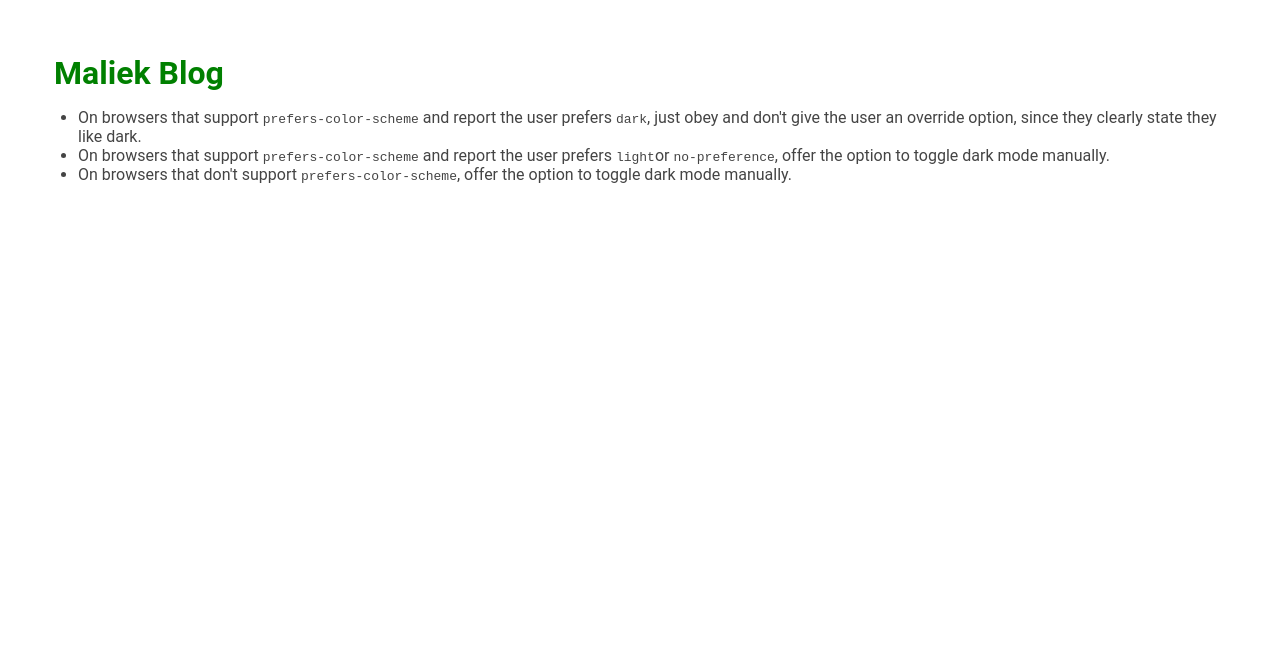
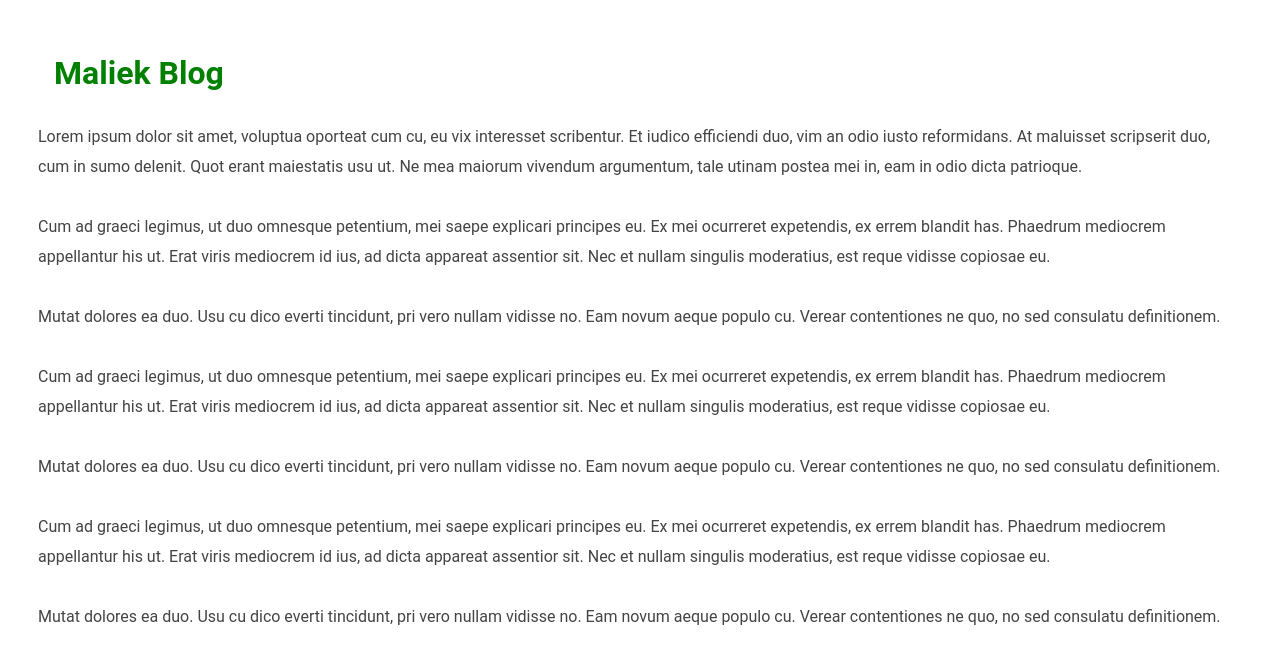
Before and after one commit to Maliek2/FireLess, a Next.js app: page / in a window 1280 px wide. Shown: the top 664 px of the page. Built offline with nearby package versions, Linux system fonts and the light colour scheme.

Commit message:
Update index.tsx

```diff
--- a/pages/index.tsx
+++ b/pages/index.tsx
@@ -17,21 +17,31 @@ export default function IndexPage() {
       </Head>
 
       <h1>Maliek Blog</h1>
-
-        <ul>
-          <li>
-            On browsers that support <code>prefers-color-scheme</code> and report the user prefers <code>dark</code>,
-            just obey and don't give the user an override option, since they clearly state they like dark.
-          </li>
-          <li>
-            On browsers that support <code>prefers-color-scheme</code> and report the user prefers <code>light</code>
-            or <code>no-preference</code>, offer the option to toggle dark mode manually.
-          </li>
-          <li>
-            On browsers that don't support <code>prefers-color-scheme</code>,
-            offer the option to toggle dark mode manually.
-          </li>
-        </ul>
+      <p>Lorem ipsum dolor sit amet, voluptua oporteat cum cu, eu vix interesset scribentur. Et iudico efficiendi duo, vim an odio iusto reformidans. At maluisset scripserit duo, cum in sumo delenit. Quot erant maiestatis usu ut. Ne mea maiorum vivendum argumentum, tale utinam postea mei in, eam in odio dicta patrioque.
+      </p>
+      <p>
+      Cum ad graeci legimus, ut duo omnesque petentium, mei saepe explicari principes eu. Ex mei ocurreret expetendis, ex errem blandit has. Phaedrum mediocrem appellantur his ut. Erat viris mediocrem id ius, ad dicta appareat assentior sit. Nec et nullam singulis moderatius, est reque vidisse copiosae eu.
+      </p>
+      <p>
+      Mutat dolores ea duo. Usu cu dico everti tincidunt, pri vero nullam vidisse no. Eam novum aeque populo cu. Verear contentiones ne quo, no sed consulatu definitionem.
+      </p>
+      <p>
+      Cum ad graeci legimus, ut duo omnesque petentium, mei saepe explicari principes eu. Ex mei ocurreret expetendis, ex errem blandit has. Phaedrum mediocrem appellantur his ut. Erat viris mediocrem id ius, ad dicta appareat assentior sit. Nec et nullam singulis moderatius, est reque vidisse copiosae eu.</p>
+      <p>
+      Mutat dolores ea duo. Usu cu dico everti tincidunt, pri vero nullam vidisse no. Eam novum aeque populo cu. Verear contentiones ne quo, no sed consulatu definitionem.
+      </p>
+      <p>
+      Cum ad graeci legimus, ut duo omnesque petentium, mei saepe explicari principes eu. Ex mei ocurreret expetendis, ex errem blandit has. Phaedrum mediocrem appellantur his ut. Erat viris mediocrem id ius, ad dicta appareat assentior sit. Nec et nullam singulis moderatius, est reque vidisse copiosae eu.</p>
+      <p>
+      Mutat dolores ea duo. Usu cu dico everti tincidunt, pri vero nullam vidisse no. Eam novum aeque populo cu. Verear contentiones ne quo, no sed consulatu definitionem.
+      </p>
+      <p class="heading">
+      <amp-social-share type="twitter" width="45" height="33"></amp-social-share>
+      <amp-social-share type="facebook" width="45" height="33" data-attribution="254325784911610"></amp-social-share>
+      <amp-social-share type="gplus" width="45" height="33"></amp-social-share>
+      <amp-social-share type="email" width="45" height="33"></amp-social-share>
+      <amp-social-share type="pinterest" width="45" height="33"></amp-social-share>
+      </p>
 
       <style jsx>
 {`
```
